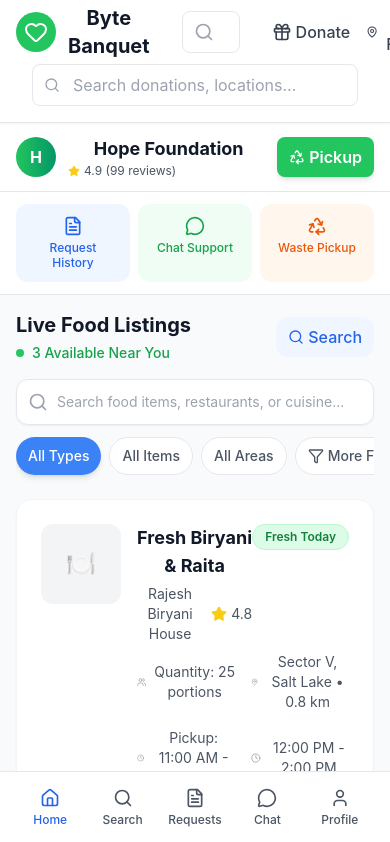
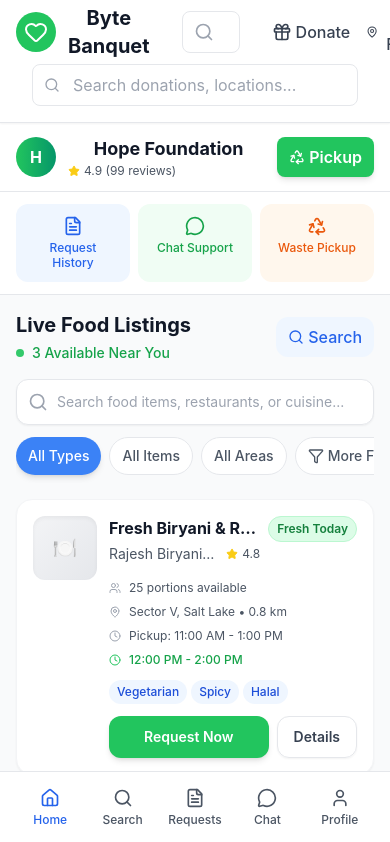
Before and after one commit to Iampriyanshu2503/RescueNet, a React (Create React App) app in the folder frontend/: page /recipient-dashboard in a window 390 px wide. Shown: the top 842 px of the page. Built offline with nearby package versions, Linux system fonts and the light colour scheme.

Commit message:
Enhance food listing cards for better user interaction and responsiveness
cgen-9d0fa5102b364df1bd9461d0d7d14bb1

```diff
--- a/frontend/src/components/recepient/RecipientDashboard.tsx
+++ b/frontend/src/components/recepient/RecipientDashboard.tsx
@@ -234,85 +234,92 @@ export default function FoodListingsPage() {
                 </div>
 
                 {/* Food Listings */}
-                <div className="space-y-4">
+                <div className="space-y-3 sm:space-y-4">
                     {listings.map((listing) => (
-                        <div key={listing.id} className="bg-white rounded-2xl shadow-sm border border-gray-100 hover:shadow-md transition-all">
-                            <div className="p-6">
-                                <div className="flex items-start space-x-4">
+                        <div key={listing.id} className="bg-white rounded-2xl shadow-sm border border-gray-100 hover:shadow-lg hover:scale-[1.01] transition-all duration-300">
+                            <div className="p-4 sm:p-6">
+                                <div className="flex items-start space-x-3 sm:space-x-4">
                                     {/* Food Image */}
-                                    <div className="w-20 h-20 bg-gray-100 rounded-xl flex items-center justify-center flex-shrink-0">
+                                    <div className="w-16 h-16 sm:w-20 sm:h-20 bg-gradient-to-br from-gray-100 to-gray-200 rounded-xl flex items-center justify-center flex-shrink-0 shadow-inner">
                                         {listing.image ? (
                                             <img src={listing.image} alt={listing.title} className="w-full h-full object-cover rounded-xl" />
                                         ) : (
-                                            <div className="text-gray-400 text-2xl">🍽️</div>
+                                            <div className="text-gray-400 text-xl sm:text-2xl">🍽️</div>
                                         )}
                                     </div>
 
                                     {/* Content */}
                                     <div className="flex-1 min-w-0">
-                                        <div className="flex items-start justify-between">
-                                            <div className="flex-1">
-                                                <h3 className="text-lg font-bold text-gray-900 mb-1">{listing.title}</h3>
+                                        <div className="flex items-start justify-between mb-2">
+                                            <div className="flex-1 min-w-0">
+                                                <h3 className="text-base sm:text-lg font-bold text-gray-900 mb-1 truncate">{listing.title}</h3>
                                                 <div className="flex items-center mb-2">
-                                                    <span className="text-gray-600 text-sm">{listing.restaurant}</span>
-                                                    <div className="flex items-center ml-2">
-                                                        <Star className="w-4 h-4 text-yellow-400 fill-current" />
-                                                        <span className="text-sm text-gray-600 ml-1">{listing.rating}</span>
+                                                    <span className="text-gray-600 text-sm truncate">{listing.restaurant}</span>
+                                                    <div className="flex items-center ml-2 flex-shrink-0">
+                                                        <Star className="w-3 h-3 sm:w-4 sm:h-4 text-yellow-400 fill-current" />
+                                                        <span className="text-xs sm:text-sm text-gray-600 ml-1">{listing.rating}</span>
                                                     </div>
                                                 </div>
                                             </div>
-                                            <span className={`px-3 py-1 rounded-full text-xs font-semibold border ${getStatusColor(listing.status)}`}>
+                                            <span className={`px-2 sm:px-3 py-1 rounded-full text-xs font-semibold border whitespace-nowrap ml-2 ${getStatusColor(listing.status)}`}>
                                                 {listing.status}
                                             </span>
                                         </div>
 
-                                        {/* Details */}
-                                        <div className="grid grid-cols-2 gap-4 mb-4 text-sm text-gray-600">
+                                        {/* Details - Mobile Optimized */}
+                                        <div className="space-y-2 mb-3 sm:mb-4 text-xs sm:text-sm text-gray-600">
+                                            <div className="grid grid-cols-1 sm:grid-cols-2 gap-2">
                                                 <div className="flex items-center">
-                                                <Users className="w-4 h-4 mr-2 text-gray-400" />
-                                                <span>Quantity: {listing.quantity} portions</span>
+                                                    <Users className="w-3 h-3 sm:w-4 sm:h-4 mr-2 text-gray-400 flex-shrink-0" />
+                                                    <span className="truncate">{listing.quantity} portions available</span>
                                                 </div>
                                                 <div className="flex items-center">
-                                                <MapPin className="w-4 h-4 mr-2 text-gray-400" />
-                                                <span>{listing.location.address} • {listing.location.distance}</span>
+                                                    <MapPin className="w-3 h-3 sm:w-4 sm:h-4 mr-2 text-gray-400 flex-shrink-0" />
+                                                    <span className="truncate">{listing.location.address} • {listing.location.distance}</span>
                                                 </div>
                                                 <div className="flex items-center">
-                                                <Clock className="w-4 h-4 mr-2 text-gray-400" />
-                                                <span>Pickup: {listing.pickup.start} - {listing.pickup.end}</span>
+                                                    <Clock className="w-3 h-3 sm:w-4 sm:h-4 mr-2 text-gray-400 flex-shrink-0" />
+                                                    <span className="truncate">Pickup: {listing.pickup.start} - {listing.pickup.end}</span>
                                                 </div>
                                                 <div className="flex items-center">
-                                                <Clock className="w-4 h-4 mr-2 text-gray-400" />
-                                                <span>{listing.availableUntil}</span>
+                                                    <Clock className="w-3 h-3 sm:w-4 sm:h-4 mr-2 text-green-500 flex-shrink-0" />
+                                                    <span className="truncate font-medium text-green-600">{listing.availableUntil}</span>
+                                                </div>
                                             </div>
                                         </div>
 
                                         {/* Tags */}
-                                        <div className="flex flex-wrap gap-2 mb-4">
-                                            {listing.tags.map((tag) => (
-                                                <span key={tag} className="px-3 py-1 bg-gray-100 text-gray-700 rounded-full text-xs font-medium">
+                                        <div className="flex flex-wrap gap-1 sm:gap-2 mb-3 sm:mb-4">
+                                            {listing.tags.slice(0, 3).map((tag) => (
+                                                <span key={tag} className="px-2 sm:px-3 py-1 bg-blue-50 text-blue-700 rounded-full text-xs font-medium">
                                                     {tag}
                                                 </span>
                                             ))}
+                                            {listing.tags.length > 3 && (
+                                                <span className="px-2 sm:px-3 py-1 bg-gray-100 text-gray-600 rounded-full text-xs font-medium">
+                                                    +{listing.tags.length - 3} more
+                                                </span>
+                                            )}
                                             {listing.isPickupOnly && (
-                                                <span className="px-3 py-1 bg-orange-100 text-orange-700 rounded-full text-xs font-medium">
+                                                <span className="px-2 sm:px-3 py-1 bg-orange-100 text-orange-700 rounded-full text-xs font-medium">
                                                     Pickup Only
                                                 </span>
                                             )}
                                         </div>
 
                                         {/* Actions */}
-                                        <div className="flex space-x-3">
+                                        <div className="flex space-x-2 sm:space-x-3">
                                             <button
                                                 onClick={() => handleRequest(listing.id)}
-                                                className="flex-1 bg-green-500 hover:bg-green-600 text-white font-semibold py-3 px-6 rounded-xl transition-colors"
+                                                className="flex-1 bg-green-500 hover:bg-green-600 active:bg-green-700 text-white font-semibold py-2.5 sm:py-3 px-4 sm:px-6 rounded-xl transition-all duration-300 hover:scale-105 active:scale-95 shadow-md hover:shadow-lg text-sm sm:text-base"
                                             >
-                                                Request
+                                                Request Now
                                             </button>
                                             <button
                                                 onClick={() => handleViewDetails(listing.id)}
-                                                className="px-6 py-3 border border-gray-200 text-gray-700 font-semibold rounded-xl hover:bg-gray-50 transition-colors"
+                                                className="px-4 sm:px-6 py-2.5 sm:py-3 border border-gray-200 text-gray-700 font-semibold rounded-xl hover:bg-gray-50 active:bg-gray-100 transition-all duration-300 hover:scale-105 active:scale-95 shadow-sm hover:shadow-md text-sm sm:text-base"
                                             >
-                                                View Details
+                                                Details
                                             </button>
                                         </div>
                                     </div>
```
Lines whose indentation alone changed are shown as unchanged.
